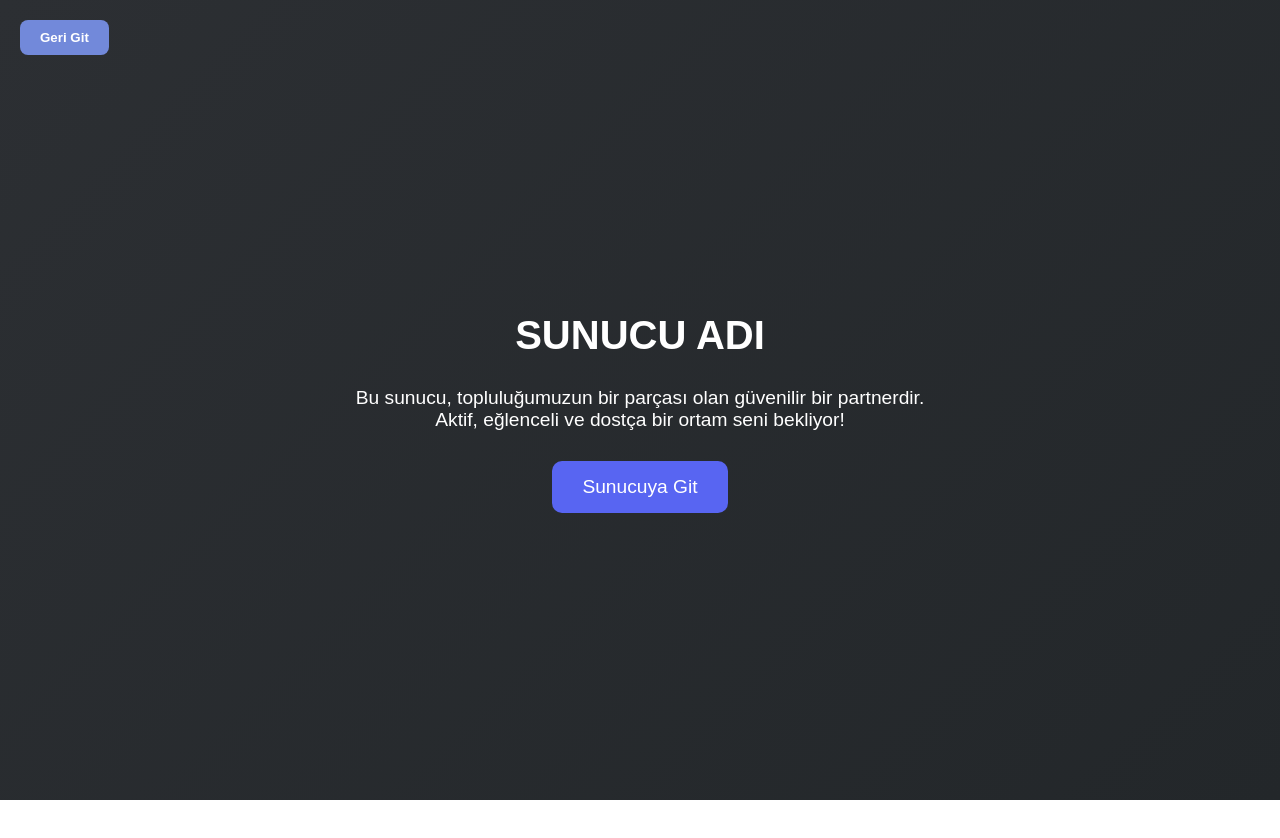
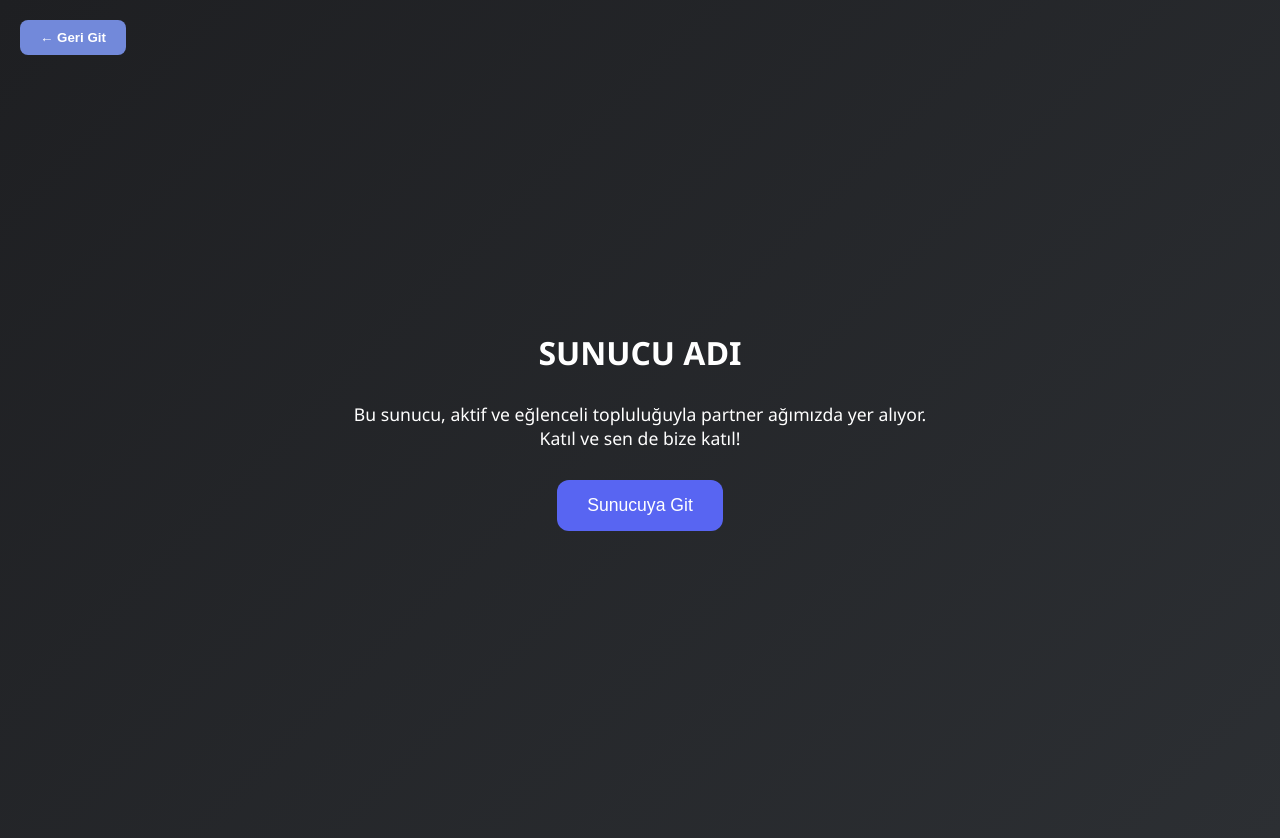
Before and after one commit to madaraaa801/ittifak, a plain HTML site: page ittifak1.html in a window 1280 px wide. Before the commit the page ends 800 px from the top, so only its background shows below. Drawn offline with Linux system fonts and the light colour scheme.

Commit message:
ittifak1.html

```diff
--- a/ittifak1.html
+++ b/ittifak1.html
@@ -8,36 +8,36 @@
     body {
       margin: 0;
       padding: 0;
-      font-family: Arial, sans-serif;
-      background: linear-gradient(135deg, #2c2f33, #23272a);
+      font-family: "Segoe UI", sans-serif;
+      background: linear-gradient(135deg, #1e1f22, #2c2f33);
       color: white;
       display: flex;
       flex-direction: column;
       align-items: center;
       justify-content: center;
       height: 100vh;
-      position: relative;
       text-align: center;
+      padding: 20px;
     }
 
     h1 {
-      font-size: 2.5rem;
+      font-size: 2rem;
       margin-bottom: 10px;
     }
 
     p {
-      font-size: 1.2rem;
+      font-size: 1.1rem;
       max-width: 600px;
       margin-bottom: 30px;
     }
 
     .button {
       padding: 15px 30px;
-      font-size: 1.2rem;
+      font-size: 1.1rem;
       background: #5865F2;
       color: white;
       border: none;
-      border-radius: 10px;
+      border-radius: 12px;
       cursor: pointer;
       transition: background 0.3s;
     }
@@ -50,22 +50,27 @@
       position: absolute;
       top: 20px;
       left: 20px;
+      background: #7289da;
       padding: 10px 20px;
-      background: #7289da;
       border: none;
       color: white;
       font-weight: bold;
       border-radius: 8px;
       cursor: pointer;
     }
+
+    @media (max-width: 600px) {
+      h1 { font-size: 1.5rem; }
+      p { font-size: 1rem; }
+    }
   </style>
 </head>
 <body>
 
-  <button class="back-button" onclick="location.href='index.html'">Geri Git</button>
+  <button class="back-button" onclick="location.href='index.html'">← Geri Git</button>
 
   <h1>SUNUCU ADI</h1>
-  <p>Bu sunucu, topluluğumuzun bir parçası olan güvenilir bir partnerdir. Aktif, eğlenceli ve dostça bir ortam seni bekliyor!</p>
+  <p>Bu sunucu, aktif ve eğlenceli topluluğuyla partner ağımızda yer alıyor. Katıl ve sen de bize katıl!</p>
   <button class="button" onclick="window.open('https://discord.gg/seninlinkin', '_blank')">Sunucuya Git</button>
 
 </body>
```
